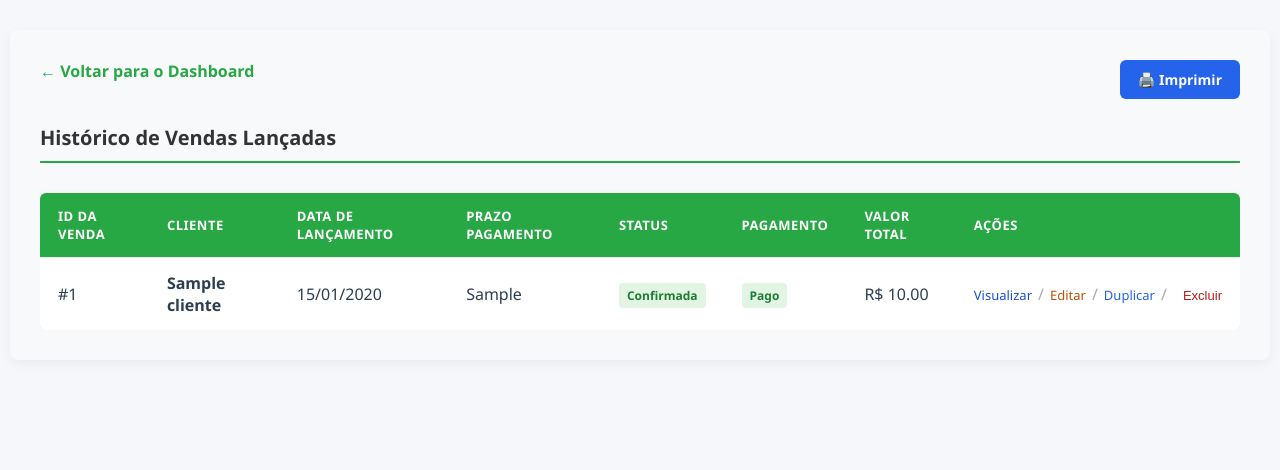
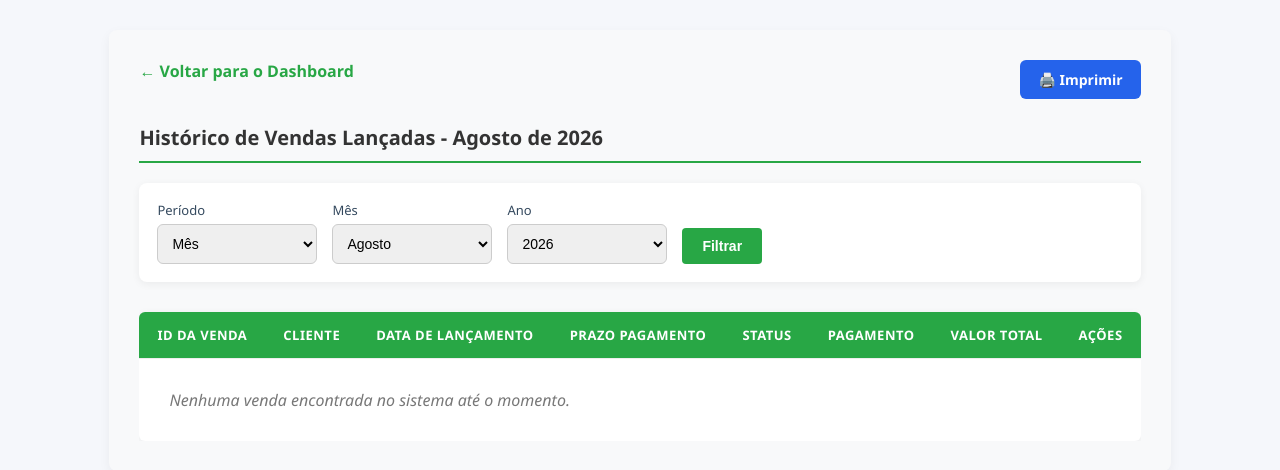
Before and after one commit to Bepenet/Benepet-CRM, a Flask app: page /vendas/relatorio in a window 1280 px wide. Shown: the top 470 px of the page. Run offline with Flask 3, Linux system fonts and the light colour scheme; the visitor is signed in with stand-in values (Sample User, id 1); tables that the repository leaves empty hold one stand-in row (values such as "Sample post"); data that the repository does not hold is empty.

Commit message:
Adiciona filtro por periodo (mes, ano ou intervalo) nos relatorios de vendas

```diff
--- a/app.py
+++ b/app.py
@@ -50,6 +50,52 @@ def agora_brasil():
     O servidor pode rodar em UTC, então o 'agora' precisa ser convertido para o
     fuso local da equipe para bater com as datas/horas informadas no sistema."""
     return datetime.utcnow() - timedelta(hours=3)
+
+def parametros_periodo():
+    """Lê os filtros de período (Mês, Ano ou intervalo) e devolve o intervalo de
+    datas (data_inicio/data_fim) e o rótulo para exibição nos relatórios."""
+    hoje = datetime.utcnow()
+    meses_nomes = ['Janeiro', 'Fevereiro', 'Março', 'Abril', 'Maio', 'Junho',
+                   'Julho', 'Agosto', 'Setembro', 'Outubro', 'Novembro', 'Dezembro']
+
+    periodo = request.args.get('periodo', 'mes')
+    mes = request.args.get('mes', hoje.month, type=int)
+    ano = request.args.get('ano', hoje.year, type=int)
+    data_inicio_str = request.args.get('data_inicio', '')
+    data_fim_str = request.args.get('data_fim', '')
+
+    if periodo == 'ano':
+        data_inicio = datetime(ano, 1, 1)
+        data_fim = datetime(ano, 12, 31, 23, 59, 59)
+        rotulo_periodo = str(ano)
+    elif periodo == 'periodo':
+        if not data_inicio_str:
+            data_inicio_str = datetime(hoje.year, hoje.month, 1).strftime('%Y-%m-%d')
+        if not data_fim_str:
+            data_fim_str = hoje.strftime('%Y-%m-%d')
+        data_inicio = datetime.strptime(data_inicio_str, '%Y-%m-%d')
+        data_fim = datetime.strptime(data_fim_str, '%Y-%m-%d').replace(hour=23, minute=59, second=59)
+        rotulo_periodo = f"{data_inicio.strftime('%d/%m/%Y')} a {data_fim.strftime('%d/%m/%Y')}"
+    else:
+        data_inicio = datetime(ano, mes, 1)
+        if mes == 12:
+            data_fim = datetime(ano + 1, 1, 1) - timedelta(seconds=1)
+        else:
+            data_fim = datetime(ano, mes + 1, 1) - timedelta(seconds=1)
+        rotulo_periodo = f"{meses_nomes[mes - 1]} de {ano}"
+
+    return {
+        'periodo': periodo,
+        'mes': mes,
+        'ano': ano,
+        'data_inicio': data_inicio,
+        'data_fim': data_fim,
+        'data_inicio_str': data_inicio_str,
+        'data_fim_str': data_fim_str,
+        'rotulo_periodo': rotulo_periodo,
+        'hoje': hoje,
+        'meses_nomes': meses_nomes,
+    }
 
 # Número que recebe o aviso de vendas confirmadas para emissão de NF (com DDI+DDD)
 WHATSAPP_NF_NUMERO = os.environ.get('WHATSAPP_NF_NUMERO', '5547988139107')
@@ -358,7 +404,9 @@ def relatorio_vendas_por_vendedor():
     if not usuario_esta_logado():
         return redirect(url_for('login'))
 
-    vendas = Venda.query.join(Cliente).filter(Venda.status == 'Confirmada').all()
+    pp = parametros_periodo()
+    vendas = [v for v in Venda.query.join(Cliente).filter(Venda.status == 'Confirmada').all()
+              if pp['data_inicio'] <= v.data_efetiva <= pp['data_fim']]
     totais = {}
     for venda in vendas:
         vendedor = venda.vendedor or venda.cliente.vendedor or 'Sem vendedor definido'
@@ -371,13 +419,14 @@ def relatorio_vendas_por_vendedor():
         dados['valor_fmt'] = formatar_moeda(dados['valor'])
 
     resultado = sorted(totais.items(), key=lambda item: item[1]['valor'], reverse=True)
-    return render_template('relatorio_vendas_vendedor.html', vendedores=resultado)
+    return render_template('relatorio_vendas_vendedor.html', vendedores=resultado, **pp)
 
 @app.route('/relatorios/vendas-por-cliente')
 def relatorio_vendas_por_cliente():
     if not usuario_esta_logado():
         return redirect(url_for('login'))
 
+    pp = parametros_periodo()
     clientes = Cliente.query.order_by(Cliente.nome).all()
     cliente_selecionado = None
     vendas = []
@@ -388,7 +437,9 @@ def relatorio_vendas_por_cliente():
     if cliente_id:
         cliente_selecionado = Cliente.query.get(cliente_id)
         if cliente_selecionado:
-            vendas = sorted(cliente_selecionado.vendas, key=lambda v: v.data, reverse=True)
+            vendas = [v for v in cliente_selecionado.vendas
+                      if pp['data_inicio'] <= v.data_efetiva <= pp['data_fim']]
+            vendas = sorted(vendas, key=lambda v: v.data, reverse=True)
             total_vendas = len(vendas)
             valor_total = sum(v.valor_total for v in vendas)
 
@@ -397,7 +448,8 @@ def relatorio_vendas_por_cliente():
                            cliente=cliente_selecionado,
                            vendas=vendas,
                            total_vendas=total_vendas,
-                           valor_total_fmt=formatar_moeda(valor_total))
+                           valor_total_fmt=formatar_moeda(valor_total),
+                           **pp)
 
 @app.route('/relatorios/vendas-por-mes')
 def relatorio_vendas_por_mes():
@@ -407,7 +459,9 @@ def relatorio_vendas_por_mes():
     meses_pt = ['', 'Janeiro', 'Fevereiro', 'Março', 'Abril', 'Maio', 'Junho',
                 'Julho', 'Agosto', 'Setembro', 'Outubro', 'Novembro', 'Dezembro']
 
-    vendas = Venda.query.filter_by(status='Confirmada').all()
+    pp = parametros_periodo()
+    vendas = [v for v in Venda.query.filter_by(status='Confirmada').all()
+              if pp['data_inicio'] <= v.data_efetiva <= pp['data_fim']]
     totais = {}
     for venda in vendas:
         chave = (venda.data_efetiva.year, venda.data_efetiva.month)
@@ -421,7 +475,7 @@ def relatorio_vendas_por_mes():
         dados['label'] = f"{meses_pt[chave[1]]}/{chave[0]}"
 
     resultado = sorted(totais.items(), key=lambda item: item[0], reverse=True)
-    return render_template('relatorio_vendas_mes.html', meses=resultado)
+    return render_template('relatorio_vendas_mes.html', meses=resultado, **pp)
 
 @app.route('/consignacoes-pendentes')
 def consignacoes_pendentes():
@@ -747,8 +801,10 @@ def relatorio_vendas():
     if not usuario_esta_logado():
         return redirect(url_for('login'))
 
-    vendas = Venda.query.order_by(Venda.data.desc()).all()
-    return render_template('detalhe_vendas.html', vendas=vendas)
+    pp = parametros_periodo()
+    vendas = [v for v in Venda.query.order_by(Venda.data.desc()).all()
+              if pp['data_inicio'] <= v.data <= pp['data_fim']]
+    return render_template('detalhe_vendas.html', vendas=vendas, **pp)
 
 @app.route('/venda/detalhar/<int:id>')
 def detalhar_venda(id):
@@ -896,38 +952,11 @@ def relatorio_comissao():
         return redirect(url_for('login'))
 
     hoje = datetime.utcnow()
-    meses_nomes = ['Janeiro', 'Fevereiro', 'Março', 'Abril', 'Maio', 'Junho',
-                   'Julho', 'Agosto', 'Setembro', 'Outubro', 'Novembro', 'Dezembro']
-
-    periodo = request.args.get('periodo', 'mes')
-    mes = request.args.get('mes', hoje.month, type=int)
-    ano = request.args.get('ano', hoje.year, type=int)
+    pp = parametros_periodo()
     vendedor_filtro = request.args.get('vendedor', '')
-    data_inicio_str = request.args.get('data_inicio', '')
-    data_fim_str = request.args.get('data_fim', '')
-
-    if periodo == 'ano':
-        data_inicio = datetime(ano, 1, 1)
-        data_fim = datetime(ano, 12, 31, 23, 59, 59)
-        rotulo_periodo = str(ano)
-    elif periodo == 'periodo':
-        if not data_inicio_str:
-            data_inicio_str = datetime(hoje.year, hoje.month, 1).strftime('%Y-%m-%d')
-        if not data_fim_str:
-            data_fim_str = hoje.strftime('%Y-%m-%d')
-        data_inicio = datetime.strptime(data_inicio_str, '%Y-%m-%d')
-        data_fim = datetime.strptime(data_fim_str, '%Y-%m-%d').replace(hour=23, minute=59, second=59)
-        rotulo_periodo = f"{data_inicio.strftime('%d/%m/%Y')} a {data_fim.strftime('%d/%m/%Y')}"
-    else:
-        data_inicio = datetime(ano, mes, 1)
-        if mes == 12:
-            data_fim = datetime(ano + 1, 1, 1) - timedelta(seconds=1)
-        else:
-            data_fim = datetime(ano, mes + 1, 1) - timedelta(seconds=1)
-        rotulo_periodo = f"{meses_nomes[mes - 1]} de {ano}"
 
     vendas_pagas = [v for v in Venda.query.filter_by(paga=True).all()
-                    if v.data_pagamento and data_inicio <= v.data_pagamento <= data_fim]
+                    if v.data_pagamento and pp['data_inicio'] <= v.data_pagamento <= pp['data_fim']]
 
     if vendedor_filtro:
         vendas_pagas = [v for v in vendas_pagas if (v.vendedor or '') == vendedor_filtro]
@@ -951,11 +980,9 @@ def relatorio_comissao():
     vendas_pagas.sort(key=lambda v: v.data_pagamento or v.data, reverse=True)
     vendedores = Vendedor.query.order_by(Vendedor.nome).all()
     return render_template('comissao_vendedores.html',
-                           periodo=periodo, mes=mes, ano=ano, vendedor_filtro=vendedor_filtro,
-                           data_inicio_str=data_inicio_str, data_fim_str=data_fim_str,
-                           rotulo_periodo=rotulo_periodo,
+                           vendedor_filtro=vendedor_filtro,
                            resumo=resumo, vendas_pagas=vendas_pagas, vendedores=vendedores,
-                           hoje=hoje, meses_nomes=meses_nomes)
+                           **pp)
 
 TIPOS_HISTORICO = ['WhatsApp', 'Telefone', 'E-mail', 'Amostra', 'Visita', 'Negociação', 'Outro']
 
--- a/templates/detalhe_vendas.html
+++ b/templates/detalhe_vendas.html
@@ -130,6 +130,9 @@
             font-style: italic;
         }
         .tabela-scroll { overflow-x: auto; }
+        .filtros { background: #fff; padding: 18px; border-radius: 8px; box-shadow: 0 2px 8px rgba(0,0,0,0.06); margin-bottom: 20px; display: flex; flex-wrap: wrap; gap: 15px; align-items: flex-end; }
+        .btn-filtrar { background: #28a745; color: white; border: none; padding: 10px 20px; border-radius: 4px; font-size: 14px; font-weight: bold; cursor: pointer; }
+        .btn-filtrar:hover { background: #1e7e34; }
         @media (max-width: 700px) {
             .container-relatorio { padding: 15px; margin: 15px; }
             .tabela-vendas { min-width: 560px; }
@@ -209,7 +212,12 @@
             </table>
             </div>
         {% else %}
-            <h2 class="titulo-pagina">Histórico de Vendas Lançadas</h2>
+            <h2 class="titulo-pagina">Histórico de Vendas Lançadas - {{ rotulo_periodo }}</h2>
+
+            <form class="filtros" method="GET" action="/vendas/relatorio">
+                {% include 'periodo_filtro.html' %}
+                <button type="submit" class="btn-filtrar"><i class="fa-solid fa-magnifying-glass"></i> Filtrar</button>
+            </form>
 
             <div class="tabela-scroll">
             <table class="tabela-vendas" id="tabela-historico">
--- /dev/null
+++ b/templates/periodo_filtro.html
@@ -0,0 +1,47 @@
+<style>
+    .grupo-periodo-filtro { display: flex; flex-direction: column; }
+    .grupo-periodo-filtro label { margin-bottom: 5px; color: #34495e; font-weight: 500; font-size: 13px; }
+    .grupo-periodo-filtro select, .grupo-periodo-filtro input[type="date"] { padding: 10px; border: 1px solid #ccc; border-radius: 6px; font-size: 14px; min-width: 160px; }
+</style>
+<div class="grupo-periodo-filtro">
+    <label for="periodo">Período</label>
+    <select id="periodo" name="periodo" onchange="alternarPeriodo()">
+        <option value="mes" {% if periodo == 'mes' %}selected{% endif %}>Mês</option>
+        <option value="ano" {% if periodo == 'ano' %}selected{% endif %}>Ano</option>
+        <option value="periodo" {% if periodo == 'periodo' %}selected{% endif %}>Período específico</option>
+    </select>
+</div>
+<div class="grupo-periodo-filtro" id="grupo-mes">
+    <label for="mes">Mês</label>
+    <select id="mes" name="mes">
+        {% for numero in range(1, 13) %}
+        <option value="{{ numero }}" {% if numero == mes %}selected{% endif %}>{{ meses_nomes[numero - 1] }}</option>
+        {% endfor %}
+    </select>
+</div>
+<div class="grupo-periodo-filtro" id="grupo-ano">
+    <label for="ano">Ano</label>
+    <select id="ano" name="ano">
+        {% for ano_opcao in range(hoje.year + 1, hoje.year - 6, -1) %}
+        <option value="{{ ano_opcao }}" {% if ano_opcao == ano %}selected{% endif %}>{{ ano_opcao }}</option>
+        {% endfor %}
+    </select>
+</div>
+<div class="grupo-periodo-filtro" id="grupo-data-inicio">
+    <label for="data_inicio">Data Início</label>
+    <input type="date" id="data_inicio" name="data_inicio" value="{{ data_inicio_str }}">
+</div>
+<div class="grupo-periodo-filtro" id="grupo-data-fim">
+    <label for="data_fim">Data Fim</label>
+    <input type="date" id="data_fim" name="data_fim" value="{{ data_fim_str }}">
+</div>
+<script>
+function alternarPeriodo() {
+    var periodo = document.getElementById('periodo').value;
+    document.getElementById('grupo-mes').style.display = (periodo === 'mes') ? 'flex' : 'none';
+    document.getElementById('grupo-ano').style.display = (periodo === 'periodo') ? 'none' : 'flex';
+    document.getElementById('grupo-data-inicio').style.display = (periodo === 'periodo') ? 'flex' : 'none';
+    document.getElementById('grupo-data-fim').style.display = (periodo === 'periodo') ? 'flex' : 'none';
+}
+alternarPeriodo();
+</script>
--- a/templates/relatorio_vendas_cliente.html
+++ b/templates/relatorio_vendas_cliente.html
@@ -93,11 +93,12 @@
         {% include 'cabecalho_impressao.html' %}
         <a href="/relatorios" class="voltar-btn">← Voltar para Relatórios</a>
         <button type="button" class="btn-imprimir" onclick="window.print()">🖨️ Imprimir</button>
-        <h2 class="header-title">Vendas por Cliente</h2>
+        <h2 class="header-title">Vendas por Cliente - {{ rotulo_periodo }}</h2>
 
         <div class="data-section">
             <h3 class="section-title"><i class="fa-solid fa-user-tie" style="color: #3b82f6;"></i> Selecionar Cliente</h3>
             <form method="GET" action="/relatorios/vendas-por-cliente" class="seletor">
+                {% include 'periodo_filtro.html' %}
                 <select name="cliente_id" required>
                     <option value="">— Selecione o cliente —</option>
                     {% for c in clientes %}
```
Also changed, not shown: templates/comissao_vendedores.html (+1 -42 lines), templates/relatorio_vendas_mes.html (+9 -1 lines), templates/relatorio_vendas_vendedor.html (+9 -1 lines).
